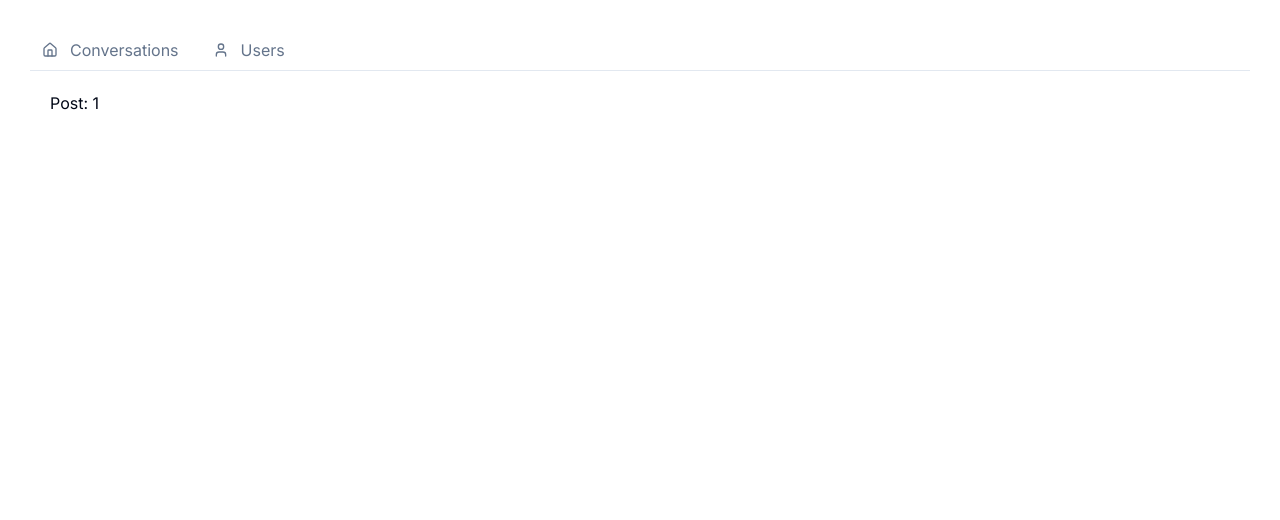
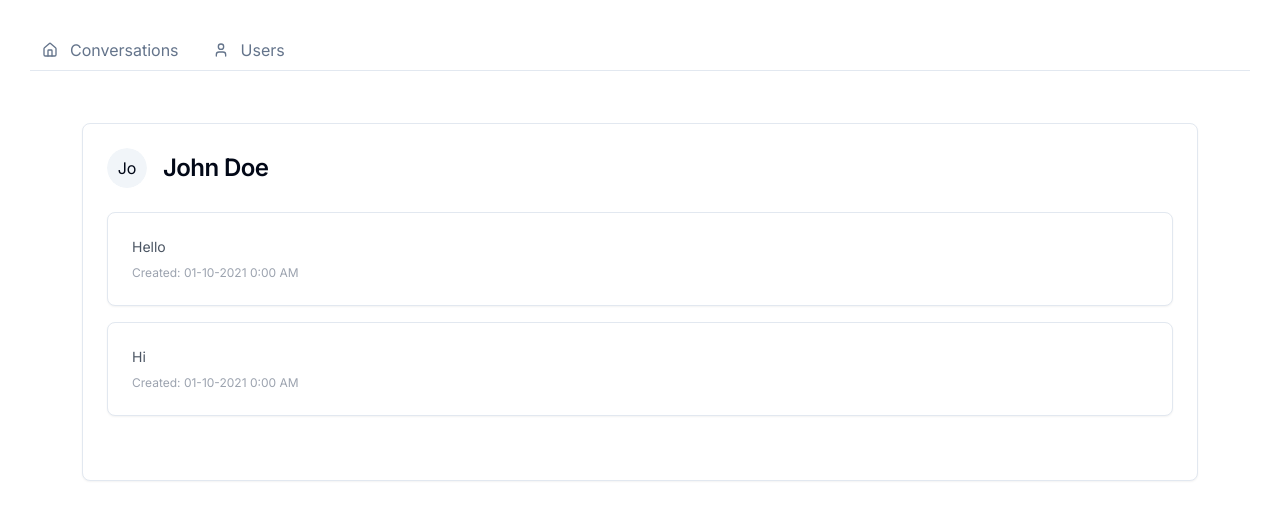
Before and after one commit to PezCoder/plivio-support, a Next.js app: page /conversations/1 in a window 1280 px wide. Shown: the top 520 px of the page. Built offline with nearby package versions, Linux system fonts and the light colour scheme.

Commit message:
Create Conversation Detail component

```diff
--- a/package.json
+++ b/package.json
@@ -11,6 +11,7 @@
   "dependencies": {
     "@hookform/resolvers": "^3.4.0",
     "@radix-ui/react-alert-dialog": "^1.0.5",
+    "@radix-ui/react-avatar": "^1.0.4",
     "@radix-ui/react-dialog": "^1.0.5",
     "@radix-ui/react-label": "^2.0.2",
     "@radix-ui/react-popover": "^1.0.7",
--- a/src/app/backend/api.ts
+++ b/src/app/backend/api.ts
@@ -45,6 +45,7 @@ export const addMessageToConversation = async (id: string, message: string) => {
         conversation => conversation.id === id ? ({
             ...conversation,
             messages: conversation.messages.concat({
+                id: v4(),
                 createdAt: nowTime,
                 updatedAt: nowTime,
                 text: message,
@@ -77,6 +78,28 @@ export const getConversations = async () => {
     }
 
     return result;
+};
+
+export type ConversationById = Conversation & {
+    user: User,
+}
+export const getConversationById = async (id: string) => {
+    const dbValue = await localforage.getItem('conversations') as Conversation[];
+    const conversations = dbValue ?? [];
+
+    const conversation = conversations.find(conversation => conversation.id === id);
+    if (!conversation) {
+        throw new Error('conversation not found!');
+    }
+
+    const user = await getUserById(conversation?.user_id);
+    let conversationById: ConversationById = {
+        ...conversation,
+        user,
+        messages: conversation.messages,
+    };
+
+    return conversationById;
 };
 
 export const createUser = async (user: Pick<User, 'name'>) => {
--- a/src/app/backend/types.ts
+++ b/src/app/backend/types.ts
@@ -5,6 +5,7 @@ export type User = {
 }
 
 export type ConversationMessage = {
+    id: string;
     text: string;
     createdAt: string;
     updatedAt: string;
--- a/src/app/conversations/[id]/page.tsx
+++ b/src/app/conversations/[id]/page.tsx
@@ -1,9 +1,37 @@
 "use client";
 import { useParams } from 'next/navigation';
+import {ConversationDetail} from '../../../components/Conversations/ConversationDetail';
 
 export default function ConversationById() {
     const params = useParams();
   const id = params.id; // Get the conversationId from the URL
 
-  return <p>Post: {id}</p>
+  return <div>
+        <ConversationDetail conversation={{
+            id: '1',
+            createdAt: '2021-10-01',
+            updatedAt: '2021-10-01',
+            user_id: '1',
+            user: {
+                id: '1',
+                name: 'John Doe',
+                createdAt: '2021-10-01',
+            },
+            messages: [
+                {
+                    id: '1',
+                    text: 'Hello',
+                    createdAt: '2021-10-01',
+                    updatedAt: '2021-10-01',
+                },
+                {
+                    id: '2',
+                    text: 'Hi',
+                    createdAt: '2021-10-01',
+                    updatedAt: '2021-10-01',
+                }
+            ],
+
+        }} />
+    </div>
 }
--- /dev/null
+++ b/src/components/Conversations/ConversationDetail.tsx
@@ -0,0 +1,51 @@
+import {ConversationById} from "../../app/backend/api";
+import {Avatar, AvatarImage, AvatarFallback} from "../ui/avatar";
+import {Card, CardHeader, CardTitle, CardContent, CardFooter} from "../ui/card";
+import {formatDate} from "../../utils/dateUtils";
+
+export const ConversationDetail = ({ conversation }: { conversation: ConversationById }) => {
+     return <div className="container mx-auto mt-8">
+    <Card>
+      <CardHeader>
+        <div className="flex items-center justify-between">
+          <div className="flex items-center space-x-4">
+            <Avatar>
+              <AvatarImage />
+              <AvatarFallback>{conversation.user.name.substring(0, 2)}</AvatarFallback>
+            </Avatar>
+
+            <div>
+              <CardTitle>{conversation.user.name}</CardTitle>
+            </div>
+          </div>
+          {/*
+          <Badge variant={conversation.status === 'open' ? 'secondary' : 'default'}>
+            {conversation.status}
+          </Badge>
+          */}
+        </div>
+      </CardHeader>
+
+      <CardContent>
+        {conversation.messages.map((message) => (
+          <Card key={message.id} className="mb-4">
+            <CardContent className="space-y-2 p-6">
+              <p className="text-sm text-gray-600">
+                {message.text}
+              </p>
+              <div className="text-xs text-gray-400">
+                Created: {formatDate(message.createdAt)}
+                {message.createdAt !== message.updatedAt && (
+                  <> | Updated: {formatDate(message.updatedAt)}</>
+                )}
+              </div>
+            </CardContent>
+          </Card>
+        ))}
+      </CardContent>
+
+      <CardFooter>
+      </CardFooter>
+    </Card>
+    </div>
+};
```
Also changed, not shown: 1 other file (tests, documents, lock files or other folders).
